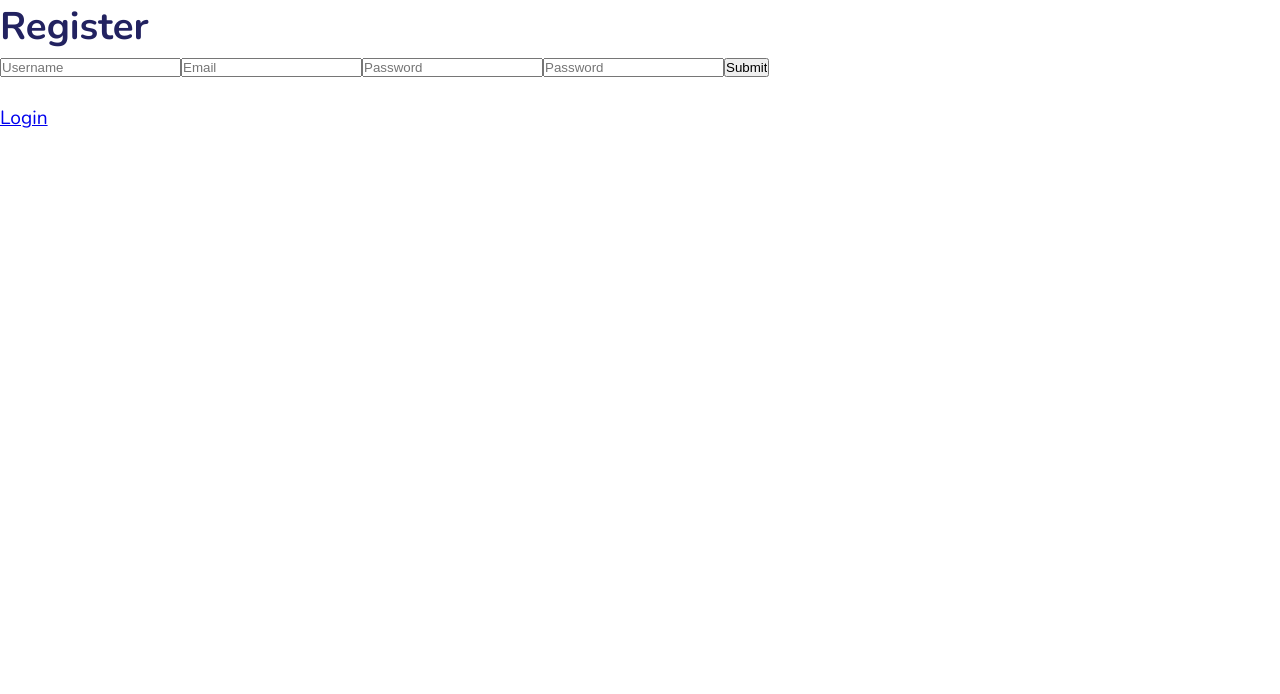
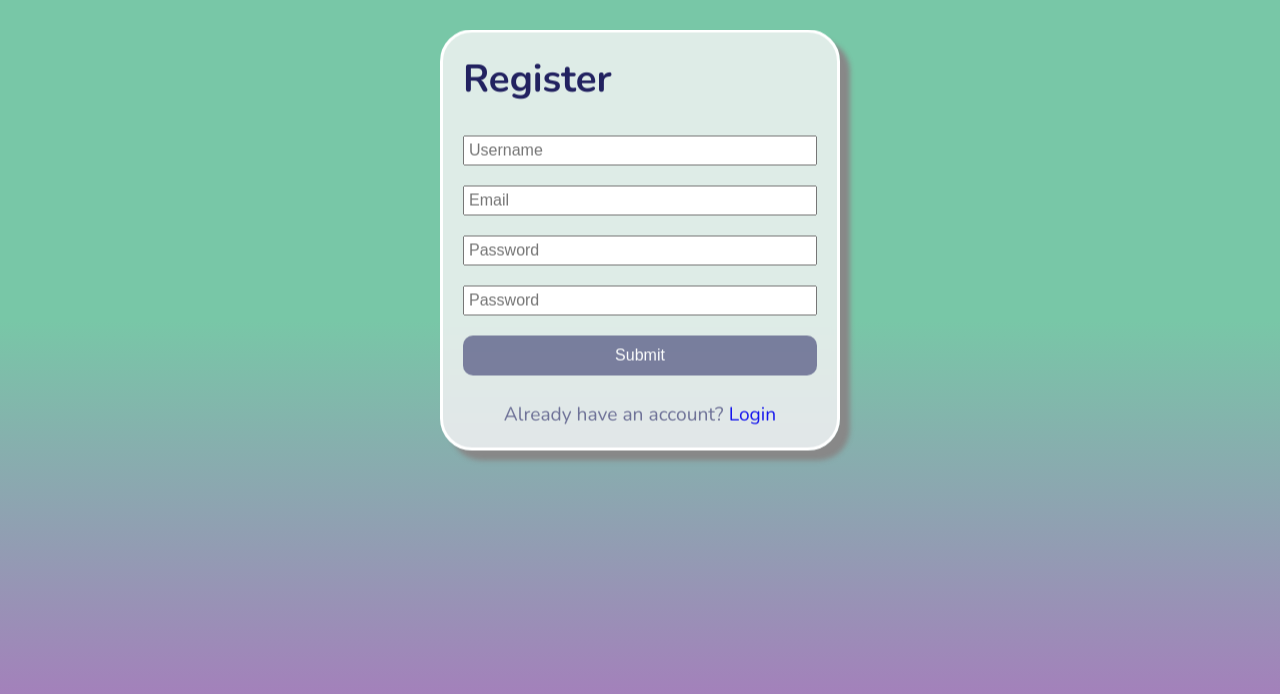
Before and after one commit to ancamariac/Twinvest, a React (Create React App) app in the folder expense-tracker_fullstack/frontend/: page /register in a window 1280 px wide. Shown: the top 694 px of the page. Built offline with nearby package versions, Linux system fonts and the light colour scheme.

Commit message:
Changed login/register UI

```diff
--- a/expense-tracker_fullstack/frontend/src/App.js
+++ b/expense-tracker_fullstack/frontend/src/App.js
@@ -1,6 +1,5 @@
-import {React, useState, useEffect} from 'react'
-import { useGlobalContext } from './context/globalContext';
-import {BrowserRouter as Router, Routes, Route, Navigate } from 'react-router-dom';
+import {React, useState} from 'react'
+import {BrowserRouter as Router, Routes, Route} from 'react-router-dom';
 import Login from './Components/Login/Login';
 import Register from './Components/Register/Register';
 import Home from './Components/Home/Home';
--- a/expense-tracker_fullstack/frontend/src/Components/Home/Home.js
+++ b/expense-tracker_fullstack/frontend/src/Components/Home/Home.js
@@ -7,12 +7,9 @@ import Navigation from "../Navigation/Navigation";
 import Dashboard from '../Dashboard/Dashboard';
 import Income from '../Income/Income';
 import Expenses from '../Expenses/Expenses';
-import { useGlobalContext } from '../../context/globalContext';
 
 function Home() {
   const [active, setActive] = useState(1)
-
-  const {getUser, getToken} = useGlobalContext();
 
   const displayData = () => {
     switch(active){
--- a/expense-tracker_fullstack/frontend/src/Components/Income/Income.js
+++ b/expense-tracker_fullstack/frontend/src/Components/Income/Income.js
@@ -7,7 +7,7 @@ import IncomeItem from '../IncomeItem/IncomeItem';
 
 function Income() {
 
-  const {addIncome,incomes, getIncomes, deleteIncome, totalIncome} = useGlobalContext()
+  const {addIncome, incomes, getIncomes, deleteIncome, totalIncome} = useGlobalContext()
 
   useEffect(() =>{
     getIncomes()
@@ -71,7 +71,7 @@ const IncomeStyled = styled.div`
         display: flex;
         gap: 2rem;
         .incomes{
-            flex: 1;
+          flex: 1;
         }
     }
 `;
--- a/expense-tracker_fullstack/frontend/src/Components/Login/Login.js
+++ b/expense-tracker_fullstack/frontend/src/Components/Login/Login.js
@@ -2,6 +2,8 @@ import React, { useContext, useState, useEffect } from "react"
 import axios from "axios";
 import { Link, useNavigate} from "react-router-dom";
 import { useGlobalContext } from "../../context/globalContext";
+import styled from "styled-components";
+import { CenteredModal } from "../../styles/Layouts";
 
 
 function Login({goHome}) {
@@ -32,21 +34,33 @@ function Login({goHome}) {
     }
 
     return(
-        <div className="login">
-            <h1> Login </h1>
+        <AppStyled>
+            <CenteredModal>
+                <h1> Login </h1>
+                <form class="standard-form">
+                    <input class="input-line" type="email" onChange={(e) => {setEmail(e.target.value)}} placeholder="Email"/>
+                    <input class="input-line" type="password" onChange={(e) => {setPassword(e.target.value)}} placeholder="Password"/>
+                    <input class="submit-button" type="submit" onClick={(e) => login(e)}/>
+                </form>
+                <br></br>
+                <div class="change-modal-text">
+                    You don't have an account yet? Go to
+                    <Link class="link" to="/register">Register</Link>
+                </div>
 
-            <form>
-                <input type="email" onChange={(e) => {setEmail(e.target.value)}} placeholder="Email"/>
-                <input type="password" onChange={(e) => {setPassword(e.target.value)}} placeholder="Password"/>
-                <input type="submit" onClick={(e) => login(e)}/>
-            </form>
-
-            <br></br>
-
-            <Link to="/register">Register</Link>
-        </div>
+            </CenteredModal>
+        </AppStyled>
     );
 
 }
 
+const AppStyled = styled.div`
+    height: 100vh;
+    width: 100%;
+    background: linear-gradient(180deg, #78c7a7 40%, #a67cbc 90%);
+    .standard-form {
+        padding-top: 30px;
+    }
+`
+
 export default Login;
--- a/expense-tracker_fullstack/frontend/src/Components/Navigation/Navigation.js
+++ b/expense-tracker_fullstack/frontend/src/Components/Navigation/Navigation.js
@@ -96,7 +96,7 @@ const NavStyled = styled.nav`
             position: relative;
             i{
                 color: rgba(34, 34, 96, 0.6);
-                font-size: 1.4rem;
+                font-size: 1.6rem;
                 transition: all .4s ease-in-out;
             }
         }
@@ -121,6 +121,7 @@ const NavStyled = styled.nav`
 
     .signout-button {
         grid-template-columns: 40px auto;
+        font-family: 'Nunito', sans-serif;
         align-items: center;
         font-weight: 500;
         cursor: pointer;
@@ -132,7 +133,7 @@ const NavStyled = styled.nav`
         padding: 3px 5px 3px 5px;
         display: flex;
         background: initial;
-        font-size: 15px;
+        font-size: 20px;
     }
 `;
 
--- a/expense-tracker_fullstack/frontend/src/Components/Register/Register.js
+++ b/expense-tracker_fullstack/frontend/src/Components/Register/Register.js
@@ -2,6 +2,8 @@ import React, { useContext, useState, setState} from "react"
 import axios from "axios";
 import { Link, redirect } from "react-router-dom";
 import { useGlobalContext } from "../../context/globalContext";
+import { CenteredModal } from "../../styles/Layouts";
+import styled from "styled-components";
 
 const BASE_URL = "http://localhost:5000/api/v1/";
 
@@ -48,25 +50,43 @@ function Register() {
     }
 
     return(
+        <AppStyled>
+
+            <CenteredModal>
+
                 <div className="register">
                     <h1> Register </h1>
 
-            <form>
-                <input type="text" value={username} id="username" onChange = {(e) => handleInputChange(e)} placeholder="Username"/>
-                <input type="email"  value={email} id="email" onChange = {(e) => handleInputChange(e)} placeholder="Email"/>
-                <input type="password"  value={password} id="password" onChange = {(e) => handleInputChange(e)} placeholder="Password"/>
-                <input type="password"  value={confirmPassword} id="confirmPassword" onChange = {(e) => handleInputChange(e)}  placeholder="Password"/>
+                    <form class="standard-form">
+                        <input class="input-line" type="text" value={username} id="username" onChange = {(e) => handleInputChange(e)} placeholder="Username"/>
+                        <input class="input-line" type="email"  value={email} id="email" onChange = {(e) => handleInputChange(e)} placeholder="Email"/>
+                        <input class="input-line" type="password"  value={password} id="password" onChange = {(e) => handleInputChange(e)} placeholder="Password"/>
+                        <input class="input-line" type="password"  value={confirmPassword} id="confirmPassword" onChange = {(e) => handleInputChange(e)}  placeholder="Password"/>
 
-                <input type="submit" onClick={(e) => register(e)} />
+                        <input  class="submit-button" type="submit" onClick={(e) => register(e)} />
                     </form>
 
                     <br>
                     </br>
+                    <div class="change-modal-text">
+                        Already have an account?  <Link class="link" to="/">Login</Link>
+                    </div>
 
-            <Link to="/">Login</Link>
                 </div>
+            </CenteredModal>
+        </AppStyled>
     );
 
 }
 
+const AppStyled = styled.div`
+    height: 100vh;
+    width: 100%;
+    background: linear-gradient(180deg, #78c7a7 40%, #a67cbc 90%);
+    .standard-form {
+        padding-top: 30px;
+    }
+
+`
+
 export default Register;
--- a/expense-tracker_fullstack/frontend/src/styles/GlobalStyle.js
+++ b/expense-tracker_fullstack/frontend/src/styles/GlobalStyle.js
@@ -6,6 +6,32 @@ export const GlobalStyle = createGlobalStyle`
         padding: 0;
         box-sizing: border-box;
         list-style: none;
+    }
+
+    .submit-button {
+        width: 100%;
+        background: rgba(34, 34, 96, 0.6);
+        border: none;
+        height: 5vh;
+        border-radius: 10px;
+        color: white;
+        font-size: 16px;
+        opacity: 0.9;
+        cursor: pointer;
+    }
+    .change-modal-text {
+        display: flex;
+        flex-wrap: wrap;
+        justify-content: center;
+    }
+    .submit-button:hover {
+        opacity: 1;
+    }
+    .input-line {
+        width:100%;
+        font-size: 16px;
+        padding: 4px;
+        margin-bottom: 20px;
     }
 
     :root{
@@ -50,4 +76,17 @@ export const GlobalStyle = createGlobalStyle`
             }
         }
     }
+
+    .link {
+        text-decoration: none;
+        width: fit-content;
+        margin-left: 5px;
+        opacity: 0.9;
+    }
+
+    .link:hover {
+        opacity: 1;
+    }
+
+
 `;
--- a/expense-tracker_fullstack/frontend/src/styles/Layouts.js
+++ b/expense-tracker_fullstack/frontend/src/styles/Layouts.js
@@ -7,6 +7,23 @@ export const MainLayout = styled.div`
     gap: 2rem;
 `;
 
+export const CenteredModal = styled.div`
+    position: absolute;
+    top: 30%;
+    left: 50%;
+    transform: translate(-50%, -50%);
+    width: 50vh;
+    height auto;
+    background: rgba(252, 246, 249, 0.78);
+    border: 3px solid rgb(255, 255, 255);
+    backdrop-filter: blur(4.5px);
+    border-radius: 32px;
+    display: flex;
+    flex-direction: column;
+    padding: 20px;
+    box-shadow: 10px 10px 5px #888888;
+`
+
 export const InnerLayout = styled.div`
     padding: 2rem 1.5rem;
     width: 100%;
--- a/expense-tracker_fullstack/frontend/src/utils/menuItems.js
+++ b/expense-tracker_fullstack/frontend/src/utils/menuItems.js
@@ -4,13 +4,13 @@ export const menuItems = [
     {
         id: 1,
         title: 'Dashboard',
-        icon: dashboard,
+        icon: transactions,
         link: '/dashboard'
     },
     {
         id: 2,
-        title: "View Transactions",
-        icon: transactions,
+        title: "Market news",
+        icon: dashboard,
         link: "/dashboard",
     },
     {
```
Also changed, not shown: expense-tracker_fullstack/frontend/src/Components/Dashboard/Dashboard.js (indentation only). Lines whose indentation alone changed are shown as unchanged.
